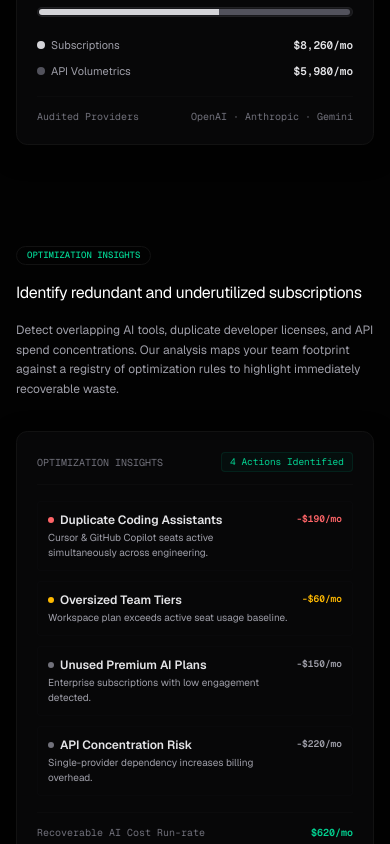
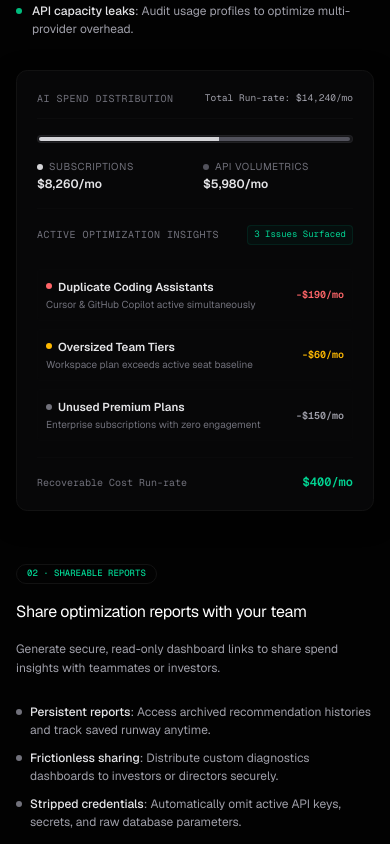
Before and after one commit to Himanshu2631/CredLens, a Next.js app: page / in a window 390 px wide. Shown: the part 4700-5544 px from the top of the page. Built offline with nearby package versions, Linux system fonts and the light colour scheme.

Commit message:
feat: enhance dashboard UI and user experience

```diff
--- a/app/page.js
+++ b/app/page.js
@@ -13,6 +13,7 @@ import CTA from '@/components/sections/CTA';
 import SpendAuditForm from '@/components/forms/SpendAuditForm/SpendAuditForm';
 import AuditResultsPanel from '@/components/results/AuditResultsPanel';
 import AuditOverviewSkeleton from '@/components/results/AuditOverviewSkeleton';
+import SavingsMethodologyPanel from '@/components/results/SavingsMethodologyPanel';
 import { OPTIMIZATION_RULES } from '@/data/rules';
 import { runSpendAudit } from '@/lib/audit/rulesEngine';
 import { createSpendAudit } from '@/lib/api';
@@ -155,6 +156,11 @@ export default function Home() {
                   Audits run securely inside your browser session. Stack setups and calculated recommendations are saved to MongoDB to support report sharing and CRM sync.
                 </p>
               </div>
+
+              {/* Supporting Savings Heuristics & Methodology */}
+              {isMounted && activeAudit && (
+                <SavingsMethodologyPanel />
+              )}
             </div>
 
             {/* Right Column: Results Panel or Rules Catalog */}
--- a/components/sections/FeatureRow.jsx
+++ b/components/sections/FeatureRow.jsx
@@ -12,7 +12,8 @@ export default function FeatureRow({
   description,
   visual,
   reverse = false,
-  className = ''
+  className = '',
+  children
 }) {
   const textOrder = reverse ? 'lg:order-last' : '';
   const visualOrder = reverse ? 'lg:order-first' : '';
@@ -25,15 +26,22 @@ export default function FeatureRow({
       )}
     >
       {/* Text/Header Area */}
-      <div className={cn("lg:col-span-5 space-y-4", textOrder)}>
+      <div className={cn("lg:col-span-6 space-y-4", textOrder)}>
         <SectionHeader
           badge={badge}
           title={title}
           description={description}
         />
+        {children}
       </div>
       {/* Visual representation Area */}
-      <div className={cn("lg:col-span-7 flex justify-center", visualOrder)}>
+      <div
+        className={cn(
+          "lg:col-span-6 flex justify-center",
+          reverse ? "lg:justify-start" : "lg:justify-end",
+          visualOrder
+        )}
+      >
         {visual}
       </div>
     </div>
--- a/components/sections/Features.jsx
+++ b/components/sections/Features.jsx
@@ -23,152 +23,152 @@ export default function Features() {
 
   return (
     <SectionWrapper className="border-b border-border/30 bg-zinc-950/25">
-      <Container className="space-y-24 md:space-y-36">
+      <Container className="space-y-12 md:space-y-16">
 
-        {/* Feature 1: Stack Visibility */}
+        {/* Feature 1: Spend Visibility & Optimization Insights (Merged) */}
         <FeatureRow
-          badge="Stack Visibility"
-          title="Consolidated view of your AI spend"
-          description="Get a clear, structured breakdown of your software subscriptions and volumetric API spend. Understand exactly where your capital is going across OpenAI, Anthropic, and specialized AI providers."
+          badge="01 · Spend & Optimization"
+          title="Detect waste, optimize tiers, and recover savings"
+          description="Instantly audit active AI seat assignments and API usage patterns to detect cost redundancies."
           visual={
             <MockCard>
+              {/* Header */}
               <div className="flex items-center justify-between border-b border-border/50 pb-3 mb-4 select-none">
-                <span className="text-[10px] font-mono text-zinc-500">SPEND DISTRIBUTION</span>
-                <span className="text-[9.5px] font-mono text-zinc-400">Monthly Run-rate: $14,240</span>
+                <span className="text-[10px] font-mono text-zinc-500 uppercase tracking-wider">AI Spend Distribution</span>
+                <span className="text-[9.5px] font-mono text-zinc-400">Total Run-rate: $14,240/mo</span>
               </div>
 
               {/* Progress bar */}
-              <div className="h-2.5 w-full rounded-full overflow-hidden bg-zinc-900 border border-zinc-800/60 flex p-[1px] mb-5 select-none">
+              <div className="h-2 w-full rounded-full overflow-hidden bg-zinc-900 border border-zinc-800/60 flex p-[1px] mb-4 select-none">
                 <div className="bg-zinc-300 h-full rounded-l-full" style={{ width: '58%' }} />
                 <div className="bg-zinc-600 h-full rounded-r-full -ml-[1px]" style={{ width: '42%' }} />
               </div>
 
-              <div className="space-y-2.5 select-none">
-                <div className="flex items-center justify-between text-[11px]">
-                  <span className="flex items-center gap-1.5 text-zinc-400">
-                    <span className="h-2 w-2 rounded-full bg-zinc-300" />
+              {/* Legends */}
+              <div className="grid grid-cols-2 gap-4 mb-4 select-none">
+                <div className="flex flex-col">
+                  <span className="flex items-center gap-1.5 text-[10px] text-zinc-500 uppercase tracking-wider">
+                    <span className="h-1.5 w-1.5 rounded-full bg-zinc-300" />
                     Subscriptions
                   </span>
-                  <span className="font-semibold text-zinc-200 font-mono">$8,260/mo</span>
+                  <span className="text-xs font-semibold text-zinc-200 mt-0.5">$8,260/mo</span>
                 </div>
-                <div className="flex items-center justify-between text-[11px]">
-                  <span className="flex items-center gap-1.5 text-zinc-400">
-                    <span className="h-2 w-2 rounded-full bg-zinc-600" />
+                <div className="flex flex-col">
+                  <span className="flex items-center gap-1.5 text-[10px] text-zinc-500 uppercase tracking-wider">
+                    <span className="h-1.5 w-1.5 rounded-full bg-zinc-600" />
                     API Volumetrics
                   </span>
-                  <span className="font-semibold text-zinc-200 font-mono">$5,980/mo</span>
+                  <span className="text-xs font-semibold text-zinc-200 mt-0.5">$5,980/mo</span>
                 </div>
               </div>
 
-              <div className="mt-4 pt-3 border-t border-border/40 flex justify-between items-center text-[10px] text-zinc-500 font-mono select-none">
-                <span>Audited Providers</span>
-                <span>OpenAI · Anthropic · Gemini</span>
-              </div>
-            </MockCard>
-          }
-        />
+              <div className="border-t border-border/30 my-4" />
 
-        {/* Feature 2: Optimization Insights */}
-        <FeatureRow
-          badge="Optimization Insights"
-          title="Identify redundant and underutilized subscriptions"
-          description="Detect overlapping AI tools, duplicate developer licenses, and API spend concentrations. Our analysis maps your team footprint against a registry of optimization rules to highlight immediately recoverable waste."
-          reverse
-          visual={
-            <MockCard>
-              <div className="flex items-center justify-between border-b border-border/50 pb-3 mb-4 select-none">
-                <span className="text-[10px] font-mono text-zinc-500">OPTIMIZATION INSIGHTS</span>
-                <span className="text-[9.5px] font-mono text-emerald-400 bg-emerald-950/20 border border-emerald-900/30 px-2 py-0.5 rounded">
-                  4 Actions Identified
+              {/* Optimization Insights Header */}
+              <div className="flex items-center justify-between pb-3 mb-3 select-none">
+                <span className="text-[10px] font-mono text-zinc-500 uppercase tracking-wider">Active Optimization Insights</span>
+                <span className="text-[9px] font-mono text-emerald-400 bg-emerald-950/20 border border-emerald-900/30 px-1.5 py-0.5 rounded">
+                  3 Issues Surfaced
                 </span>
               </div>
 
-              <div className="space-y-2.5 select-none">
-                {/* Insight item 1 */}
-                <div className="flex items-start justify-between gap-3 p-2.5 rounded border border-border/30 bg-zinc-950/40">
-                  <div className="space-y-0.5">
-                    <div className="text-xs font-semibold text-zinc-200 flex items-center gap-1.5">
+              {/* Insight List */}
+              <div className="space-y-2 select-none">
+                {/* Item 1 */}
+                <div className="flex items-center justify-between gap-3 p-2 rounded border border-border/20 bg-zinc-950/40 hover:border-zinc-800 transition-colors">
+                  <div className="min-w-0">
+                    <div className="text-[11.5px] font-semibold text-zinc-200 flex items-center gap-1.5">
                       <span className="h-1.5 w-1.5 rounded-full bg-red-400" />
                       Duplicate Coding Assistants
                     </div>
-                    <p className="text-[10px] text-zinc-400 leading-normal">
-                      Cursor & GitHub Copilot seats active simultaneously across engineering.
+                    <p className="text-[10px] text-zinc-500 truncate mt-0.5">
+                      Cursor & GitHub Copilot active simultaneously
                     </p>
                   </div>
-                  <div className="text-[9.5px] font-mono font-semibold text-red-400 shrink-0">
+                  <div className="text-[10px] font-mono font-semibold text-red-400 shrink-0">
                     -$190/mo
                   </div>
                 </div>
 
-                {/* Insight item 2 */}
-                <div className="flex items-start justify-between gap-3 p-2.5 rounded border border-border/30 bg-zinc-950/40">
-                  <div className="space-y-0.5">
-                    <div className="text-xs font-semibold text-zinc-200 flex items-center gap-1.5">
+                {/* Item 2 */}
+                <div className="flex items-center justify-between gap-3 p-2 rounded border border-border/20 bg-zinc-950/40 hover:border-zinc-800 transition-colors">
+                  <div className="min-w-0">
+                    <div className="text-[11.5px] font-semibold text-zinc-200 flex items-center gap-1.5">
                       <span className="h-1.5 w-1.5 rounded-full bg-amber-400" />
                       Oversized Team Tiers
                     </div>
-                    <p className="text-[10px] text-zinc-400 leading-normal">
-                      Workspace plan exceeds active seat usage baseline.
+                    <p className="text-[10px] text-zinc-500 truncate mt-0.5">
+                      Workspace plan exceeds active seat baseline
                     </p>
                   </div>
-                  <div className="text-[9.5px] font-mono font-semibold text-amber-400 shrink-0">
+                  <div className="text-[10px] font-mono font-semibold text-amber-400 shrink-0">
                     -$60/mo
                   </div>
                 </div>
 
-                {/* Insight item 3 */}
-                <div className="flex items-start justify-between gap-3 p-2.5 rounded border border-border/30 bg-zinc-950/40">
-                  <div className="space-y-0.5">
-                    <div className="text-xs font-semibold text-zinc-200 flex items-center gap-1.5">
+                {/* Item 3 */}
+                <div className="flex items-center justify-between gap-3 p-2 rounded border border-border/20 bg-zinc-950/40 hover:border-zinc-800 transition-colors">
+                  <div className="min-w-0">
+                    <div className="text-[11.5px] font-semibold text-zinc-200 flex items-center gap-1.5">
                       <span className="h-1.5 w-1.5 rounded-full bg-zinc-500" />
-                      Unused Premium AI Plans
+                      Unused Premium Plans
                     </div>
-                    <p className="text-[10px] text-zinc-400 leading-normal">
-                      Enterprise subscriptions with low engagement detected.
+                    <p className="text-[10px] text-zinc-500 truncate mt-0.5">
+                      Enterprise subscriptions with zero engagement
                     </p>
                   </div>
-                  <div className="text-[9.5px] font-mono font-semibold text-zinc-400 shrink-0">
+                  <div className="text-[10px] font-mono font-semibold text-zinc-400 shrink-0">
                     -$150/mo
-                  </div>
-                </div>
-
-                {/* Insight item 4 */}
-                <div className="flex items-start justify-between gap-3 p-2.5 rounded border border-border/30 bg-zinc-950/40">
-                  <div className="space-y-0.5">
-                    <div className="text-xs font-semibold text-zinc-200 flex items-center gap-1.5">
-                      <span className="h-1.5 w-1.5 rounded-full bg-zinc-500" />
-                      API Concentration Risk
-                    </div>
-                    <p className="text-[10px] text-zinc-400 leading-normal">
-                      Single-provider dependency increases billing overhead.
-                    </p>
-                  </div>
-                  <div className="text-[9.5px] font-mono font-semibold text-zinc-400 shrink-0">
-                    -$220/mo
                   </div>
                 </div>
               </div>
 
-              <div className="mt-4 pt-3 border-t border-border/40 flex justify-between items-center text-[10px] text-zinc-500 font-mono select-none">
-                <span>Recoverable AI Cost Run-rate</span>
-                <span className="text-emerald-400 font-semibold">$620/mo</span>
+              <div className="border-t border-border/30 my-4" />
+
+              {/* Footer */}
+              <div className="flex justify-between items-center text-[10px] font-mono select-none">
+                <span className="text-zinc-500">Recoverable Cost Run-rate</span>
+                <span className="text-emerald-400 font-semibold text-xs">$400/mo</span>
               </div>
             </MockCard>
           }
-        />
+        >
+          {/* Supporting scannable points */}
+          <ul className="space-y-2 pt-2 select-none">
+            <li className="flex items-start gap-2.5 text-xs text-zinc-400 leading-normal">
+              <span className="mt-1.5 h-1.5 w-1.5 rounded-full bg-emerald-500 shrink-0" />
+              <span>
+                <strong className="text-zinc-200 font-medium">Duplicate subscriptions</strong>: Surface overlapping seats across coding and design tools.
+              </span>
+            </li>
+            <li className="flex items-start gap-2.5 text-xs text-zinc-400 leading-normal">
+              <span className="mt-1.5 h-1.5 w-1.5 rounded-full bg-emerald-500 shrink-0" />
+              <span>
+                <strong className="text-zinc-200 font-medium">Bloated plan tiers</strong>: Identify inactive seat allocations and oversized workspace tiers.
+              </span>
+            </li>
+            <li className="flex items-start gap-2.5 text-xs text-zinc-400 leading-normal">
+              <span className="mt-1.5 h-1.5 w-1.5 rounded-full bg-emerald-500 shrink-0" />
+              <span>
+                <strong className="text-zinc-200 font-medium">API capacity leaks</strong>: Audit usage profiles to optimize multi-provider overhead.
+              </span>
+            </li>
+          </ul>
+        </FeatureRow>
 
-        {/* Feature 3: Shareable Reports */}
+        {/* Feature 2: Shareable Reports */}
         <FeatureRow
-          badge="Shareable Reports"
-          title="Export transparent checklists"
-          description="Compile raw log audits into read-only markdown lists, interactive diagnostics dashboards, or JSON parameters. Deliver clear cost audits to investors, directors, or team leads without sharing credentials."
+          badge="02 · Shareable Reports"
+          title="Share optimization reports with your team"
+          description="Generate secure, read-only dashboard links to share spend insights with teammates or investors."
+          reverse
           visual={
             <MockCard className="flex flex-col gap-4">
               <div className="flex items-center justify-between border-b border-border/50 pb-3">
-                <span className="text-[10px] font-mono text-zinc-500">SHARE DIAGNOSTICS</span>
+                <span className="text-[10px] font-mono text-zinc-500">SECURE REPORT PORTAL</span>
                 <span className="text-[9px] font-mono text-emerald-400 flex items-center gap-1">
                   <span className="h-1 w-1 rounded-full bg-emerald-500" />
-                  Link Sharing Enabled
+                  ACTIVE LINK
                 </span>
               </div>
               <div className="flex items-center gap-2 border border-border bg-zinc-950 p-2.5 rounded-lg">
@@ -188,11 +188,33 @@ export default function Features() {
                 </button>
               </div>
               <div className="text-[10px] text-zinc-500 leading-normal">
-                Any person with this link can view the read-only audit recommendations and metrics summary. Log files and workspace keys are completely stripped from the report.
+                Recipient views a read-only dashboard. Sensitive API configurations, login credentials, and raw telemetry logs are automatically stripped.
               </div>
             </MockCard>
           }
-        />
+        >
+          {/* Supporting trust indicators */}
+          <ul className="space-y-2.5 pt-2 select-none">
+            <li className="flex items-start gap-2 text-xs text-zinc-400 leading-normal">
+              <span className="mt-1.5 h-1.5 w-1.5 rounded-full bg-zinc-500 shrink-0" />
+              <span>
+                <strong className="text-zinc-200 font-medium">Persistent reports</strong>: Access archived recommendation histories and track saved runway anytime.
+              </span>
+            </li>
+            <li className="flex items-start gap-2 text-xs text-zinc-400 leading-normal">
+              <span className="mt-1.5 h-1.5 w-1.5 rounded-full bg-zinc-500 shrink-0" />
+              <span>
+                <strong className="text-zinc-200 font-medium">Frictionless sharing</strong>: Distribute custom diagnostics dashboards to investors or directors securely.
+              </span>
+            </li>
+            <li className="flex items-start gap-2 text-xs text-zinc-400 leading-normal">
+              <span className="mt-1.5 h-1.5 w-1.5 rounded-full bg-zinc-500 shrink-0" />
+              <span>
+                <strong className="text-zinc-200 font-medium">Stripped credentials</strong>: Automatically omit active API keys, secrets, and raw database parameters.
+              </span>
+            </li>
+          </ul>
+        </FeatureRow>
 
       </Container>
     </SectionWrapper>
```
Also changed, not shown: components/results/SavingsMethodologyPanel.jsx (added, +101 -0 lines).
